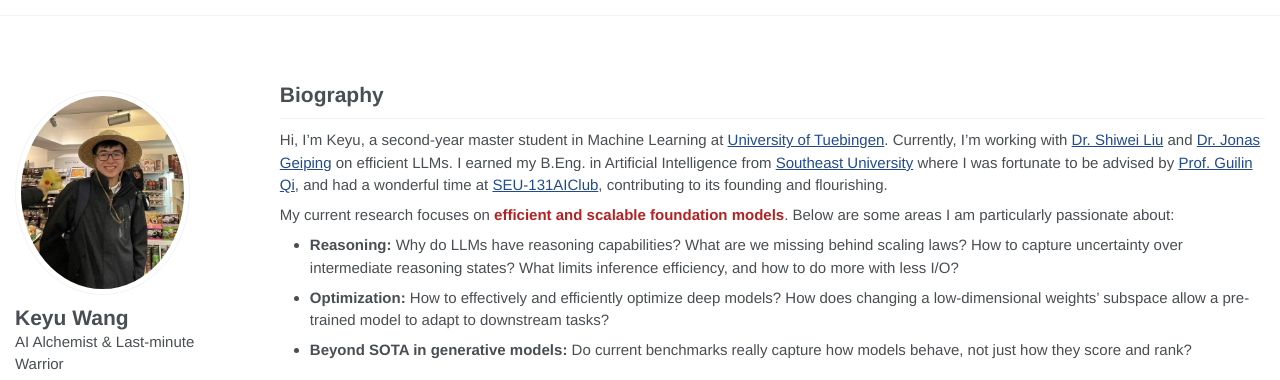
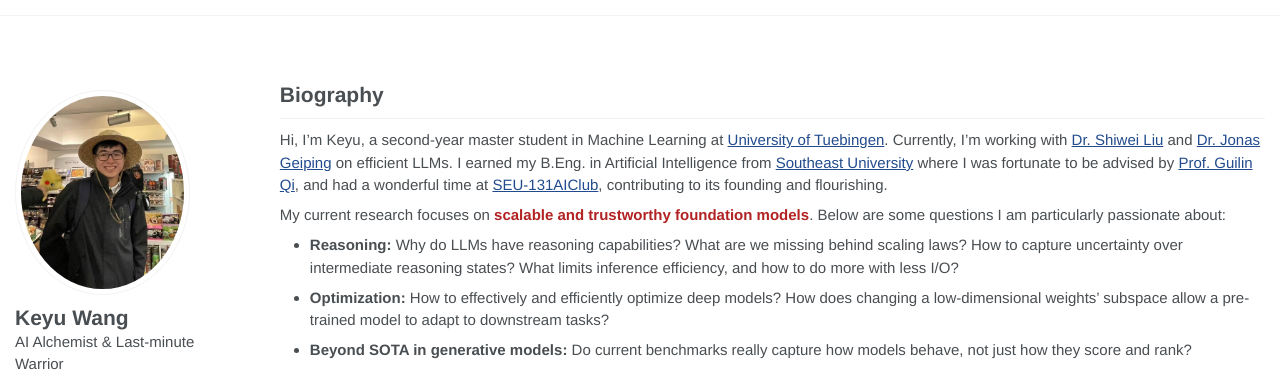
Before and after one commit to keyu-wang-2002/keyu-wang-2002.github.io, a Jekyll site: the page built from _pages/about.md, in a window 1280 px wide and 900 px high. Shown: the top 380 px of the window. Built offline with Jekyll 4.4.1, drawn with Linux system fonts in a browser that asks for light colours.

Commit message:
Update about.md

```diff
--- a/_pages/about.md
+++ b/_pages/about.md
@@ -17,7 +17,7 @@ redirect_from:
 
 Hi, I'm Keyu, a second-year master student in Machine Learning at [University of Tuebingen]([[https://uni-tuebingen.de/en/]]). Currently, I’m working with  [Dr. Shiwei Liu](https://shiweiliuiiiiiii.github.io) and [Dr. Jonas Geiping](https://jonasgeiping.github.io/) on efficient LLMs. I earned my B.Eng. in Artificial Intelligence from [Southeast University](https://www.seu.edu.cn/) where I was fortunate to be advised by [Prof. Guilin Qi](https://scholar.google.com/citations?user=1gw3LJQAAAAJ&hl=zh-CN), and had a wonderful time at [SEU-131AIClub](https://github.com/131AIClub), contributing to its founding and flourishing.
 
-My current research focuses on <font color='FireBrick'><strong> efficient and scalable foundation models</strong></font>. Below are some areas I am particularly passionate about:
+My current research focuses on <font color='FireBrick'><strong> scalable and trustworthy foundation models</strong></font>. Below are some questions I am particularly passionate about:
 - <strong>Reasoning: </strong> Why do LLMs have reasoning capabilities? What are we missing behind scaling laws?  How to capture uncertainty over intermediate reasoning states? What limits inference efficiency, and how to do more with less I/O?
 - <strong>Optimization: </strong> How to effectively and efficiently optimize deep models? How does changing a low-dimensional weights' subspace allow a pre-trained model to adapt to downstream tasks?
 - <strong>Beyond SOTA in generative models: </strong> Do current benchmarks really capture how models behave, not just how they score and rank?
```
